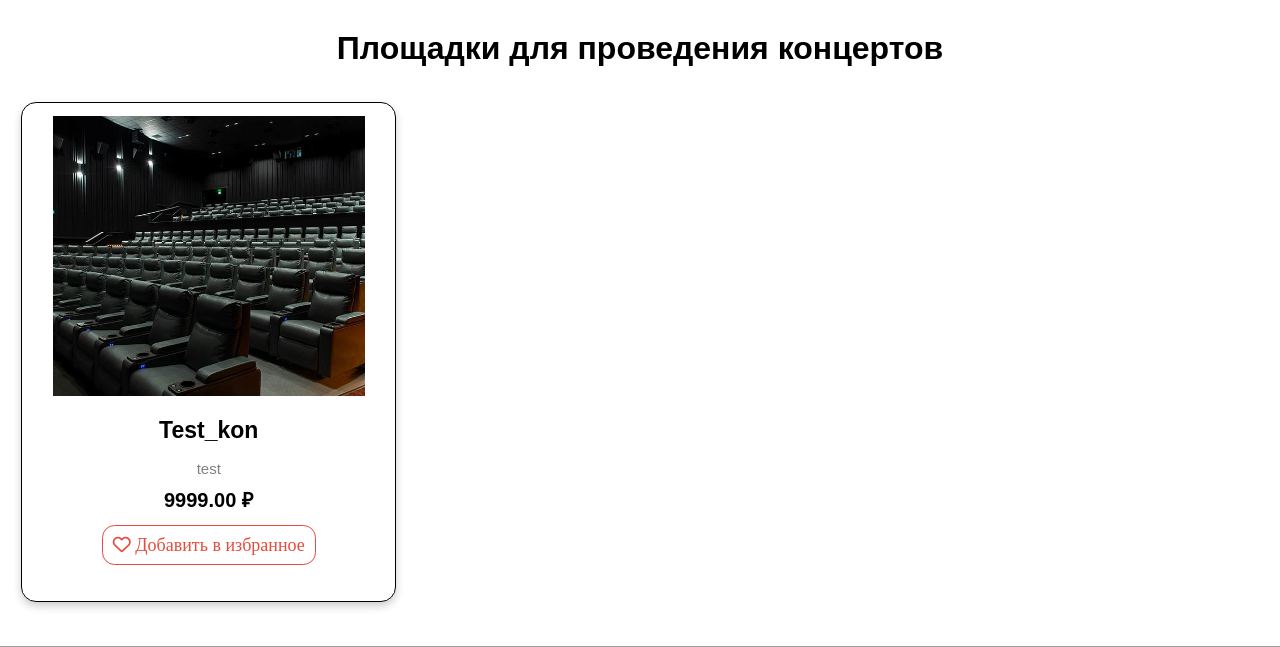
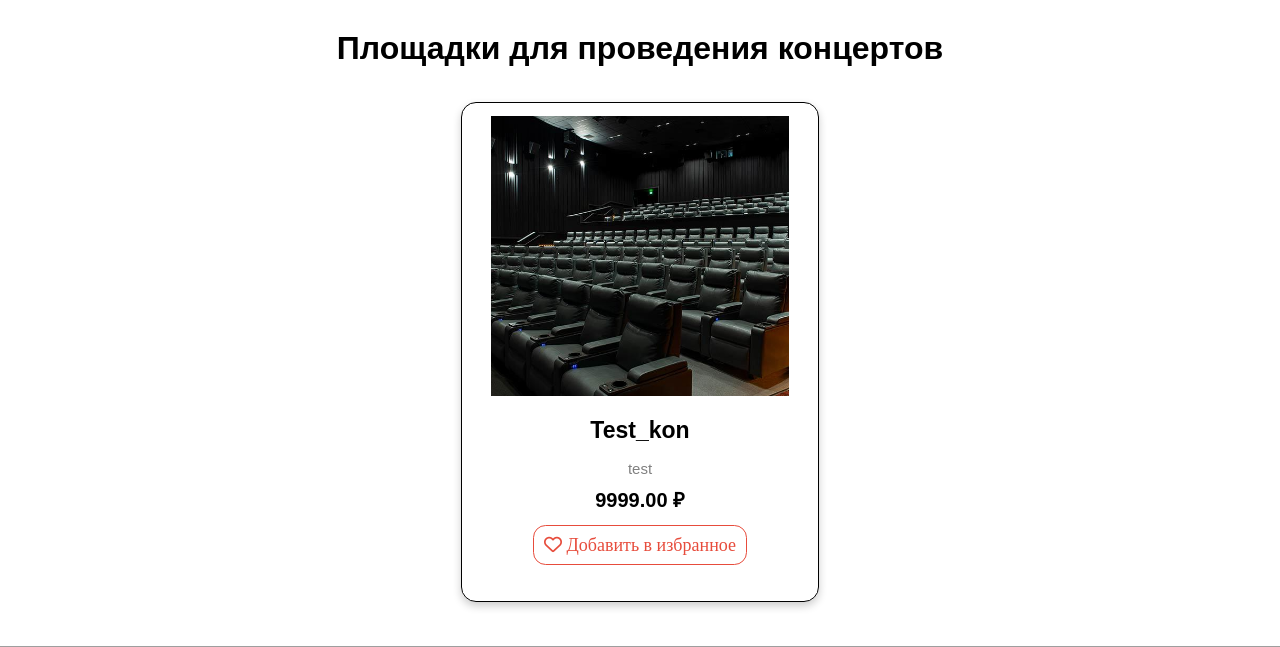
Before and after one commit to Mixysami/mevet_project, a Django app: page /kon/ in a window 1280 px wide. Shown: the part 170-817 px from the top of the page. Run offline with Django 4.2, Linux system fonts and the light colour scheme; data comes from the database, SQL or seed files in the repository; some libraries are stand-ins or nearby versions; some web fonts are replaced; grey boxes are pictures that could not be loaded.

Commit message:
Redesign cards 2

```diff
--- a/MevetProject/rental_ads/static/rental_ads/css/style_osnov.css
+++ b/MevetProject/rental_ads/static/rental_ads/css/style_osnov.css
@@ -55,15 +55,14 @@
 .rentals-container {
         display: flex;
         flex-wrap: wrap;
-        justify-content: flex-start;
+        justify-content: center;
         align-items: flex-start;
-        margin: 0 auto;
-        max-width: 1250px;
+
 
 
     }
 .rental-item {
-    width: 30%;
+    width: 28%;
     height: 500px;
   margin: 0.5%;
   margin-bottom: 20px;
--- a/MevetProject/rental_ads/templates/pagefoto.html
+++ b/MevetProject/rental_ads/templates/pagefoto.html
@@ -17,7 +17,7 @@
             <img src="{{ rental.main_image.url }}">
             <h3 style=" font-weight: bolder; ">{{ rental.title }}</h3>
             <p>{{ rental.address|slice:":50" }}{% if rental.address|length > 50 %}...{% endif %}</p>
-            <h4>{{ rental.price }} ₽</h4>
+            <h4>От {{ rental.price }} ₽</h4>
 
             </a>
            <button class="add-to-favorites fa-regular fa-heart " style="font-size: 18px;"> Добавить в избранное</button>
```
